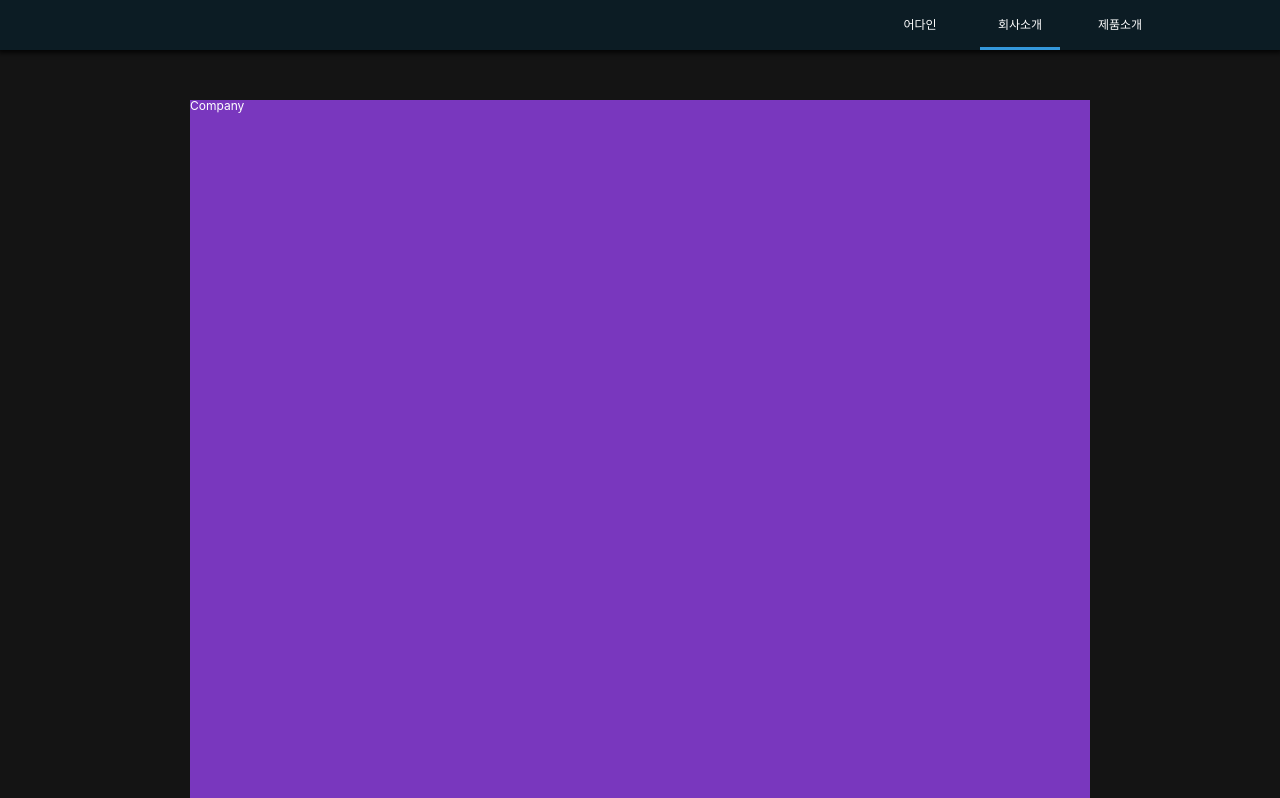
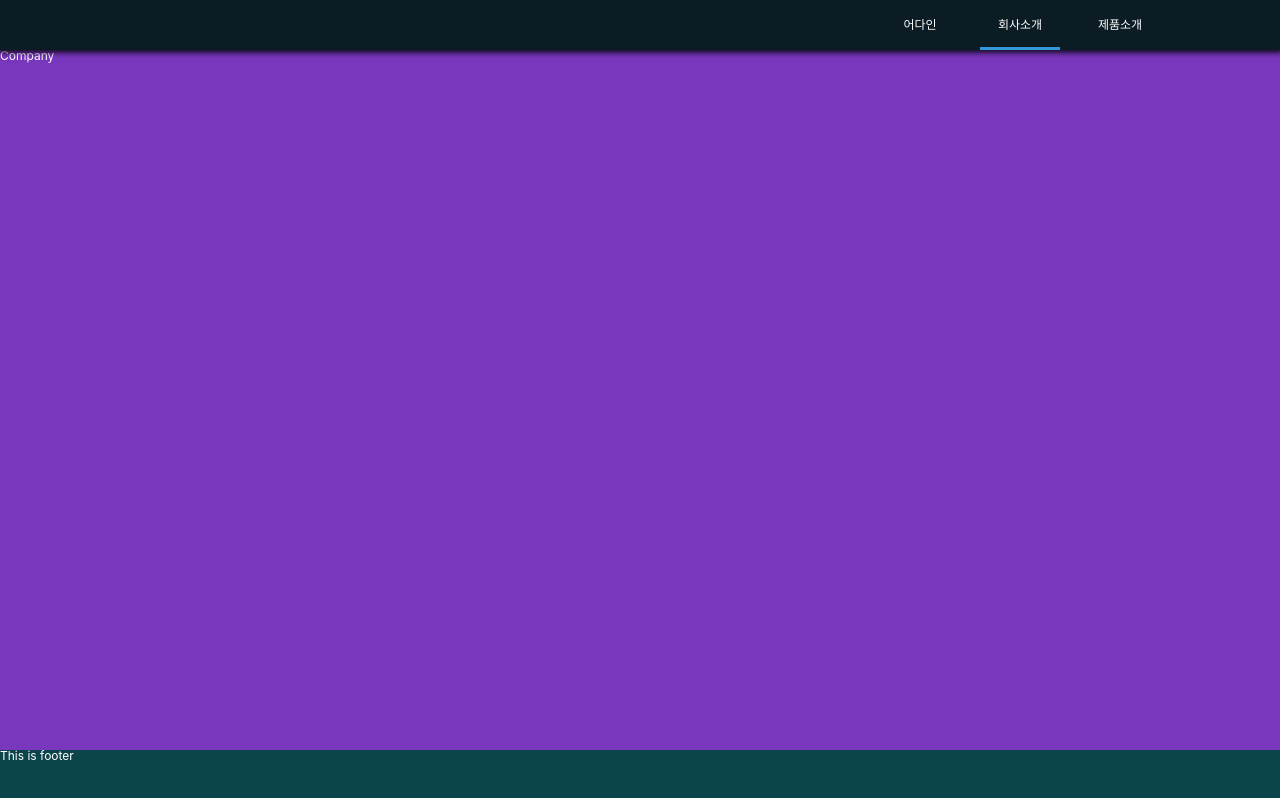
Before and after one commit to zizimoos/ODINUEHOMEPAGE, a React (Create React App) app: page /company in a window 1280 px wide. Shown: the top 798 px of the page. Built offline with nearby package versions, Linux system fonts and the light colour scheme.

Commit message:
mediaqueryCoWorks....

```diff
--- a/src/Component/SuperiorityThree.js
+++ b/src/Component/SuperiorityThree.js
@@ -5,25 +5,26 @@
   width: 100vw;
   height: 1200px;
   @media only screen and (max-width: 768px) {
-    height: 400px;
+    height: 1000px;
   }
-
   margin: 0 auto;
   background-color: #383f10;
 `;
 
 const GridContainer = styled.div`
   display: grid;
-  /* grid-template-columns: repeat(4, minmax(200px, 1fr)); */
   grid-template-columns: auto auto auto auto;
+  @media only screen and (max-width: 768px) {
+    grid-template-columns: repeat(2, minmax(150px, 1fr));
+  }
   grid-gap: 0px;
-  /* height: 100%; */
 `;
 const CoWoker01 = styled.div`
   width: 100%;
   height: 300px;
   @media only screen and (max-width: 768px) {
-    height: 100px;
+    width: 100%;
+    height: 150px;
   }
   background-color: #900216;
   &:hover {
@@ -35,7 +36,7 @@
   width: 100%;
   height: 300px;
   @media only screen and (max-width: 768px) {
-    height: 100px;
+    height: 150px;
   }
   background-color: #992216;
   &:hover {
@@ -47,7 +48,7 @@
   width: 100%;
   height: 300px;
   @media only screen and (max-width: 768px) {
-    height: 100px;
+    height: 150px;
   }
   background-color: #902216;
   &:hover {
--- a/src/Routes/Company/CompanyPresenter.js
+++ b/src/Routes/Company/CompanyPresenter.js
@@ -1,15 +1,13 @@
 import React from "react";
 import styled from "styled-components";
-import Footer from "../../Component/Footer";
 
 const Container = styled.div`
   width: 100%;
-
-  margin-top: 50px;
+  margin-top: 0px;
 `;
 
 const CompanyDiv = styled.div`
-  width: 900px;
+  width: 100vw;
   height: 700px;
   margin: 0 auto;
   background-color: #7937be;
@@ -20,7 +18,6 @@
     <CompanyDiv>
       <h1>Company</h1>
     </CompanyDiv>
-    <Footer />
   </Container>
 );
 
--- a/src/Routes/Home/HomePresenter.js
+++ b/src/Routes/Home/HomePresenter.js
@@ -3,11 +3,10 @@
 import SuperiorityOne from "../../Component/SuperiorityOne";
 import SuperiorityTwo from "../../Component/SuperiorityTwo";
 import SuperiorityThree from "../../Component/SuperiorityThree";
-import Footer from "../../Component/Footer";
 
 const Container = styled.div`
   width: 100%;
-  margin-top: 10px;
+  margin-top: 0px;
 `;
 const MonePic = styled.div`
   width: 100vw;
--- a/src/Routes/Product/ProductPresenter.js
+++ b/src/Routes/Product/ProductPresenter.js
@@ -1,14 +1,12 @@
 import React from "react";
 import styled from "styled-components";
-import Footer from "../../Component/Footer";
 
 const Container = styled.div`
   width: 100%;
-
-  margin-top: 50px;
+  margin-top: 0px;
 `;
 const ProductDiv = styled.div`
-  width: 900px;
+  width: 100vw;
   height: 700px;
   margin: 0 auto;
   background-color: #383f10;
@@ -19,7 +17,6 @@
     <ProductDiv>
       <h1>Product</h1>
     </ProductDiv>
-    <Footer />
   </Container>
 );
 
```
